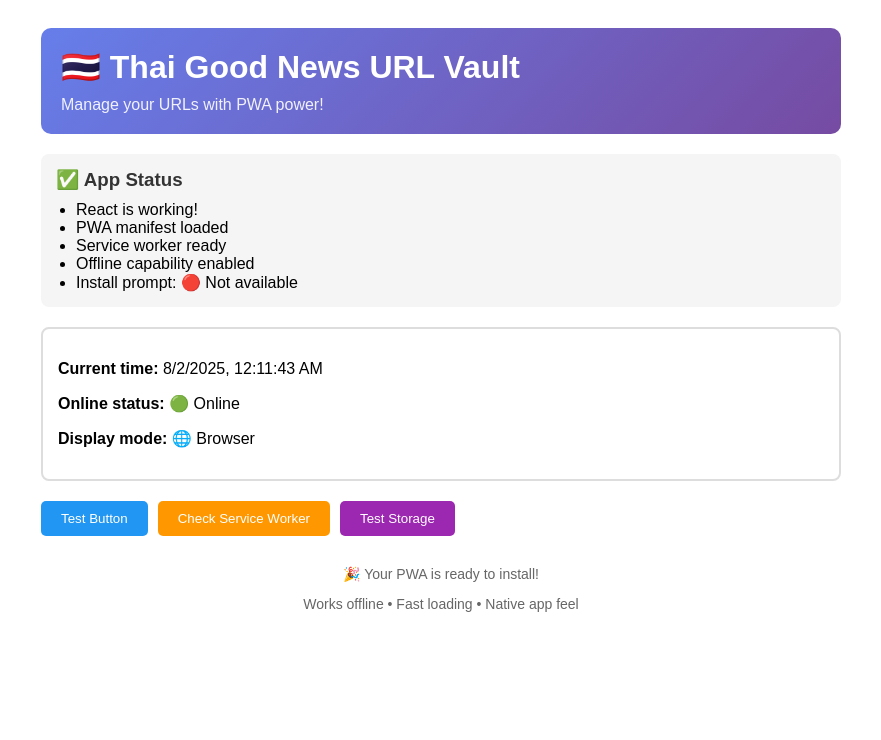
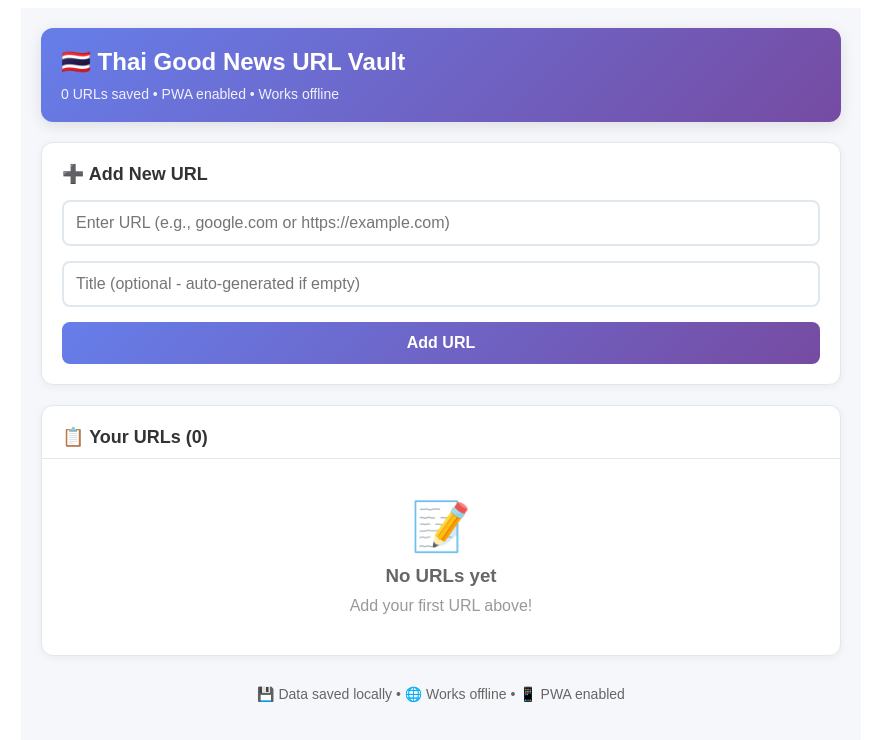
Before and after one commit to dnatisdale/my-url-manager, a React (Create React App) app: page / in a window 1280 px wide. Shown: the top 740 px of the page, without its empty margins (199-1080 px from the left). Built offline with nearby package versions, Linux system fonts and the light colour scheme.

Commit message:
Update App.js

```diff
--- a/src/App.js
+++ b/src/App.js
@@ -1,32 +1,50 @@
 import React, { useState, useEffect } from 'react';
 
 function App() {
+  // PWA state
   const [deferredPrompt, setDeferredPrompt] = useState(null);
   const [showInstallButton, setShowInstallButton] = useState(false);
 
+  // URL Manager state
+  const [urls, setUrls] = useState([]);
+  const [newUrl, setNewUrl] = useState('');
+  const [newTitle, setNewTitle] = useState('');
+  const [searchTerm, setSearchTerm] = useState('');
+
+  // Load URLs from localStorage on startup
   useEffect(() => {
-    // Listen for the install prompt
+    const savedUrls = localStorage.getItem('url-manager-urls');
+    if (savedUrls) {
+      try {
+        const parsedUrls = JSON.parse(savedUrls);
+        setUrls(parsedUrls);
+        console.log('Loaded URLs from storage:', parsedUrls.length);
+      } catch (error) {
+        console.error('Error loading URLs:', error);
+      }
+    }
+  }, []);
+
+  // Save URLs to localStorage whenever urls change
+  useEffect(() => {
+    localStorage.setItem('url-manager-urls', JSON.stringify(urls));
+  }, [urls]);
+
+  // PWA install functionality
+  useEffect(() => {
     const handleBeforeInstallPrompt = (e) => {
-      console.log('PWA install prompt triggered');
       e.preventDefault();
       setDeferredPrompt(e);
       setShowInstallButton(true);
     };
 
-    // Listen for successful app install
     const handleAppInstalled = () => {
-      console.log('PWA was installed');
       setShowInstallButton(false);
       setDeferredPrompt(null);
     };
 
     window.addEventListener('beforeinstallprompt', handleBeforeInstallPrompt);
     window.addEventListener('appinstalled', handleAppInstalled);
-
-    // Check if already installed
-    if (window.matchMedia('(display-mode: standalone)').matches) {
-      console.log('App is running in standalone mode (already installed)');
-    }
 
     return () => {
       window.removeEventListener('beforeinstallprompt', handleBeforeInstallPrompt);
@@ -35,46 +53,111 @@ function App() {
   }, []);
 
   const handleInstallClick = async () => {
-    if (!deferredPrompt) {
-      console.log('No install prompt available');
+    if (!deferredPrompt) return;
+    deferredPrompt.prompt();
+    const { outcome } = await deferredPrompt.userChoice;
+    console.log(`Install prompt: ${outcome}`);
+    setDeferredPrompt(null);
+    setShowInstallButton(false);
+  };
+
+  // URL Management Functions
+  const addUrl = () => {
+    if (!newUrl.trim()) {
+      alert('Please enter a URL');
       return;
     }
 
-    // Show the install prompt
-    deferredPrompt.prompt();
-
-    // Wait for the user's response
-    const { outcome } = await deferredPrompt.userChoice;
-    console.log(`User response to install prompt: ${outcome}`);
-
-    if (outcome === 'accepted') {
-      console.log('User accepted the install prompt');
-    } else {
-      console.log('User dismissed the install prompt');
+    // Auto-add https if no protocol
+    let formattedUrl = newUrl.trim();
+    if (!formattedUrl.match(/^https?:\/\//)) {
+      formattedUrl = 'https://' + formattedUrl;
     }
 
-    // Clear the prompt
-    setDeferredPrompt(null);
-    setShowInstallButton(false);
+    // Auto-generate title if empty
+    let title = newTitle.trim();
+    if (!title) {
+      try {
+        const urlObj = new URL(formattedUrl);
+        title = urlObj.hostname.replace('www.', '');
+      } catch (error) {
+        title = formattedUrl;
+      }
+    }
+
+    const newUrlObj = {
+      id: Date.now().toString(),
+      url: formattedUrl,
+      title: title,
+      dateAdded: new Date().toISOString(),
+      dateModified: new Date().toISOString()
     };
+
+    setUrls(prevUrls => [newUrlObj, ...prevUrls]);
+    setNewUrl('');
+    setNewTitle('');
+    console.log('Added URL:', newUrlObj);
+  };
+
+  const deleteUrl = (id) => {
+    if (window.confirm('Are you sure you want to delete this URL?')) {
+      setUrls(prevUrls => prevUrls.filter(url => url.id !== id));
+      console.log('Deleted URL:', id);
+    }
+  };
+
+  const openUrl = (url) => {
+    window.open(url, '_blank', 'noopener,noreferrer');
+  };
+
+  const copyUrl = async (url) => {
+    try {
+      await navigator.clipboard.writeText(url);
+      alert('URL copied to clipboard!');
+    } catch (error) {
+      console.error('Copy failed:', error);
+      // Fallback for older browsers
+      const textArea = document.createElement('textarea');
+      textArea.value = url;
+      document.body.appendChild(textArea);
+      textArea.select();
+      document.execCommand('copy');
+      document.body.removeChild(textArea);
+      alert('URL copied to clipboard!');
+    }
+  };
+
+  // Filter URLs based on search
+  const filteredUrls = urls.filter(url =>
+    url.title.toLowerCase().includes(searchTerm.toLowerCase()) ||
+    url.url.toLowerCase().includes(searchTerm.toLowerCase())
+  );
 
   return (
     <div style={{
       padding: '20px',
       fontFamily: 'Arial, sans-serif',
       maxWidth: '800px',
-      margin: '0 auto'
+      margin: '0 auto',
+      minHeight: '100vh',
+      backgroundColor: '#f5f7fa'
     }}>
+
       {/* Header */}
       <div style={{
         background: 'linear-gradient(135deg, #667eea 0%, #764ba2 100%)',
         color: 'white',
         padding: '20px',
-        borderRadius: '10px',
-        marginBottom: '20px'
+        borderRadius: '12px',
+        marginBottom: '20px',
+        boxShadow: '0 4px 15px rgba(0,0,0,0.1)'
       }}>
-        <h1 style={{ margin: '0 0 10px 0' }}>🇹🇭 Thai Good News URL Vault</h1>
-        <p style={{ margin: '0', opacity: '0.9' }}>Manage your URLs with PWA power!</p>
+        <h1 style={{ margin: '0 0 10px 0', fontSize: '24px' }}>
+          🇹🇭 Thai Good News URL Vault
+        </h1>
+        <p style={{ margin: '0', opacity: '0.9', fontSize: '14px' }}>
+          {urls.length} URLs saved • PWA enabled • Works offline
+        </p>
       </div>
 
       {/* PWA Install Button */}
@@ -87,12 +170,13 @@ function App() {
           marginBottom: '20px',
           display: 'flex',
           alignItems: 'center',
-          justifyContent: 'space-between'
+          justifyContent: 'space-between',
+          boxShadow: '0 2px 8px rgba(0,0,0,0.1)'
         }}>
           <div>
             <strong>📱 Install App</strong>
             <div style={{ fontSize: '14px', opacity: '0.9' }}>
-              Add to your home screen for quick access
+              Add to home screen for quick access
             </div>
           </div>
           <button
@@ -112,90 +196,238 @@ function App() {
         </div>
       )}
 
-      {/* Status Info */}
+      {/* Add URL Form */}
       <div style={{
-        background: '#f5f5f5',
-        padding: '15px',
+        background: 'white',
+        padding: '20px',
+        borderRadius: '12px',
+        marginBottom: '20px',
+        boxShadow: '0 2px 8px rgba(0,0,0,0.05)',
+        border: '1px solid #e1e8ed'
+      }}>
+        <h2 style={{ margin: '0 0 15px 0', color: '#333', fontSize: '18px' }}>
+          ➕ Add New URL
+        </h2>
+
+        <div style={{ marginBottom: '15px' }}>
+          <input
+            type="text"
+            value={newUrl}
+            onChange={(e) => setNewUrl(e.target.value)}
+            onKeyPress={(e) => e.key === 'Enter' && !e.shiftKey && addUrl()}
+            placeholder="Enter URL (e.g., google.com or https://example.com)"
+            style={{
+              width: '100%',
+              padding: '12px',
+              border: '2px solid #e1e8ed',
               borderRadius: '8px',
-        marginBottom: '20px'
-      }}>
-        <h3 style={{ margin: '0 0 10px 0', color: '#333' }}>✅ App Status</h3>
-        <ul style={{ margin: '0', paddingLeft: '20px' }}>
-          <li>React is working!</li>
-          <li>PWA manifest loaded</li>
-          <li>Service worker ready</li>
-          <li>Offline capability enabled</li>
-          <li>Install prompt: {showInstallButton ? '🟢 Available' : '🔴 Not available'}</li>
-        </ul>
+              fontSize: '16px',
+              boxSizing: 'border-box',
+              outline: 'none',
+              transition: 'border-color 0.2s'
+            }}
+            onFocus={(e) => e.target.style.borderColor = '#667eea'}
+            onBlur={(e) => e.target.style.borderColor = '#e1e8ed'}
+          />
         </div>
 
-      {/* Current Info */}
+        <div style={{ marginBottom: '15px' }}>
+          <input
+            type="text"
+            value={newTitle}
+            onChange={(e) => setNewTitle(e.target.value)}
+            onKeyPress={(e) => e.key === 'Enter' && !e.shiftKey && addUrl()}
+            placeholder="Title (optional - auto-generated if empty)"
+            style={{
+              width: '100%',
+              padding: '12px',
+              border: '2px solid #e1e8ed',
+              borderRadius: '8px',
+              fontSize: '16px',
+              boxSizing: 'border-box',
+              outline: 'none',
+              transition: 'border-color 0.2s'
+            }}
+            onFocus={(e) => e.target.style.borderColor = '#667eea'}
+            onBlur={(e) => e.target.style.borderColor = '#e1e8ed'}
+          />
+        </div>
+
+        <button
+          onClick={addUrl}
+          style={{
+            background: 'linear-gradient(135deg, #667eea 0%, #764ba2 100%)',
+            color: 'white',
+            border: 'none',
+            padding: '12px 24px',
+            borderRadius: '8px',
+            fontSize: '16px',
+            fontWeight: 'bold',
+            cursor: 'pointer',
+            width: '100%',
+            transition: 'transform 0.2s'
+          }}
+          onMouseDown={(e) => e.target.style.transform = 'scale(0.98)'}
+          onMouseUp={(e) => e.target.style.transform = 'scale(1)'}
+          onMouseLeave={(e) => e.target.style.transform = 'scale(1)'}
+        >
+          Add URL
+        </button>
+      </div>
+
+      {/* Search */}
+      {urls.length > 0 && (
         <div style={{
           background: 'white',
-        border: '2px solid #ddd',
           padding: '15px',
+          borderRadius: '12px',
+          marginBottom: '20px',
+          boxShadow: '0 2px 8px rgba(0,0,0,0.05)',
+          border: '1px solid #e1e8ed'
+        }}>
+          <input
+            type="text"
+            value={searchTerm}
+            onChange={(e) => setSearchTerm(e.target.value)}
+            placeholder="🔍 Search your URLs..."
+            style={{
+              width: '100%',
+              padding: '12px',
+              border: '2px solid #e1e8ed',
               borderRadius: '8px',
-        marginBottom: '20px'
+              fontSize: '16px',
+              boxSizing: 'border-box',
+              outline: 'none'
+            }}
+            onFocus={(e) => e.target.style.borderColor = '#667eea'}
+            onBlur={(e) => e.target.style.borderColor = '#e1e8ed'}
+          />
+        </div>
+      )}
+
+      {/* URL List */}
+      <div style={{
+        background: 'white',
+        borderRadius: '12px',
+        boxShadow: '0 2px 8px rgba(0,0,0,0.05)',
+        border: '1px solid #e1e8ed',
+        overflow: 'hidden'
       }}>
-        <p><strong>Current time:</strong> {new Date().toLocaleString()}</p>
-        <p><strong>Online status:</strong> {navigator.onLine ? '🟢 Online' : '🔴 Offline'}</p>
-        <p><strong>Display mode:</strong> {window.matchMedia('(display-mode: standalone)').matches ? '📱 Standalone (Installed)' : '🌐 Browser'}</p>
+        <div style={{ padding: '20px 20px 10px 20px', borderBottom: '1px solid #e1e8ed' }}>
+          <h2 style={{ margin: '0', color: '#333', fontSize: '18px' }}>
+            📋 Your URLs ({filteredUrls.length})
+          </h2>
         </div>
 
-      {/* Test Buttons */}
-      <div style={{ display: 'flex', gap: '10px', flexWrap: 'wrap' }}>
+        {filteredUrls.length === 0 ? (
+          <div style={{ padding: '40px 20px', textAlign: 'center' }}>
+            <div style={{ fontSize: '48px', marginBottom: '10px' }}>📝</div>
+            <h3 style={{ color: '#666', margin: '0 0 10px 0' }}>
+              {urls.length === 0 ? 'No URLs yet' : 'No matching URLs'}
+            </h3>
+            <p style={{ color: '#999', margin: '0' }}>
+              {urls.length === 0 ? 'Add your first URL above!' : 'Try a different search term'}
+            </p>
+          </div>
+        ) : (
+          <div>
+            {filteredUrls.map((url, index) => (
+              <div
+                key={url.id}
+                style={{
+                  padding: '15px 20px',
+                  borderBottom: index < filteredUrls.length - 1 ? '1px solid #f0f0f0' : 'none',
+                  transition: 'background-color 0.2s'
+                }}
+                onMouseEnter={(e) => e.target.style.backgroundColor = '#f8f9fa'}
+                onMouseLeave={(e) => e.target.style.backgroundColor = 'transparent'}
+              >
+                <div style={{ display: 'flex', justifyContent: 'space-between', alignItems: 'flex-start', gap: '15px' }}>
+                  <div style={{ flex: 1, minWidth: 0 }}>
+                    <h3 style={{
+                      margin: '0 0 8px 0',
+                      color: '#333',
+                      fontSize: '16px',
+                      fontWeight: '600'
+                    }}>
+                      {url.title}
+                    </h3>
+                    <a
+                      href={url.url}
+                      target="_blank"
+                      rel="noopener noreferrer"
+                      style={{
+                        color: '#667eea',
+                        textDecoration: 'none',
+                        fontSize: '14px',
+                        wordBreak: 'break-all'
+                      }}
+                      onMouseEnter={(e) => e.target.style.textDecoration = 'underline'}
+                      onMouseLeave={(e) => e.target.style.textDecoration = 'none'}
+                    >
+                      {url.url}
+                    </a>
+                    <div style={{
+                      fontSize: '12px',
+                      color: '#999',
+                      marginTop: '8px'
+                    }}>
+                      Added: {new Date(url.dateAdded).toLocaleDateString()}
+                    </div>
+                  </div>
+
+                  <div style={{ display: 'flex', gap: '8px', flexShrink: 0 }}>
                     <button
-          onClick={() => alert('Button works!')}
+                      onClick={() => openUrl(url.url)}
+                      title="Open URL"
+                      style={{
+                        background: '#4CAF50',
+                        color: 'white',
+                        border: 'none',
+                        padding: '8px 12px',
+                        borderRadius: '6px',
+                        cursor: 'pointer',
+                        fontSize: '12px'
+                      }}
+                    >
+                      Open
+                    </button>
+                    <button
+                      onClick={() => copyUrl(url.url)}
+                      title="Copy URL"
                       style={{
                         background: '#2196F3',
                         color: 'white',
                         border: 'none',
-            padding: '10px 20px',
-            borderRadius: '5px',
-            cursor: 'pointer'
+                        padding: '8px 12px',
+                        borderRadius: '6px',
+                        cursor: 'pointer',
+                        fontSize: '12px'
                       }}
                     >
-          Test Button
+                      Copy
                     </button>
-
                     <button
-          onClick={() => {
-            if ('serviceWorker' in navigator) {
-              navigator.serviceWorker.ready.then(() => {
-                alert('Service Worker is ready!');
-              });
-            } else {
-              alert('Service Worker not supported');
-            }
-          }}
+                      onClick={() => deleteUrl(url.id)}
+                      title="Delete URL"
                       style={{
-            background: '#FF9800',
+                        background: '#f44336',
                         color: 'white',
                         border: 'none',
-            padding: '10px 20px',
-            borderRadius: '5px',
-            cursor: 'pointer'
+                        padding: '8px 12px',
+                        borderRadius: '6px',
+                        cursor: 'pointer',
+                        fontSize: '12px'
                       }}
                     >
-          Check Service Worker
+                      Delete
                     </button>
-
-        <button
-          onClick={() => {
-            const urls = localStorage.getItem('test-urls') || '[]';
-            alert(`Local storage works! Stored: ${JSON.parse(urls).length} items`);
-          }}
-          style={{
-            background: '#9C27B0',
-            color: 'white',
-            border: 'none',
-            padding: '10px 20px',
-            borderRadius: '5px',
-            cursor: 'pointer'
-          }}
-        >
-          Test Storage
-        </button>
+                  </div>
+                </div>
+              </div>
+            ))}
+          </div>
+        )}
       </div>
 
       {/* Footer */}
@@ -205,8 +437,7 @@ function App() {
         color: '#666',
         fontSize: '14px'
       }}>
-        <p>🎉 Your PWA is ready to install!</p>
-        <p>Works offline • Fast loading • Native app feel</p>
+        <p>💾 Data saved locally • 🌐 Works offline • 📱 PWA enabled</p>
       </div>
     </div>
   );
```
Lines whose indentation alone changed are shown as unchanged.
